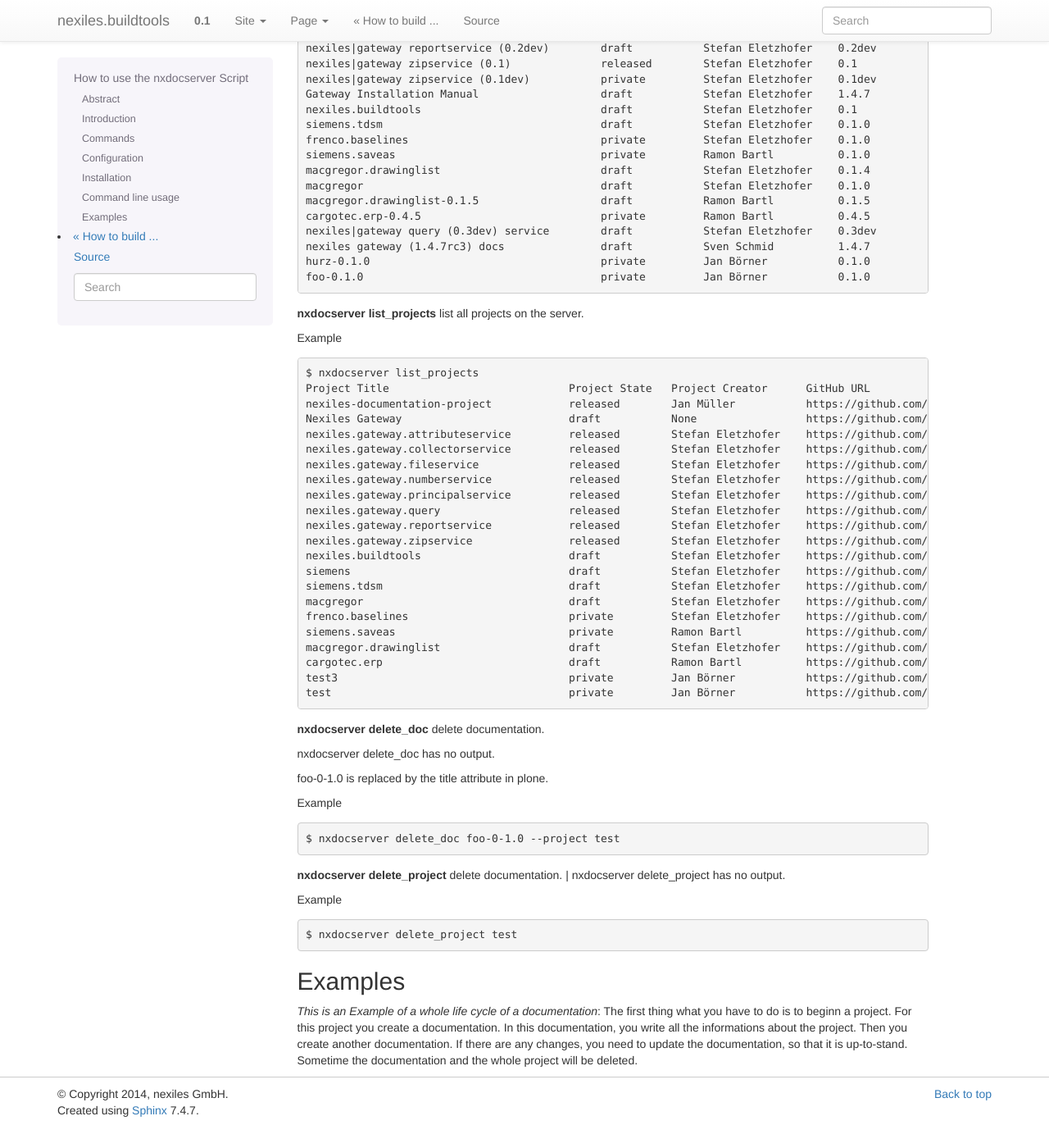
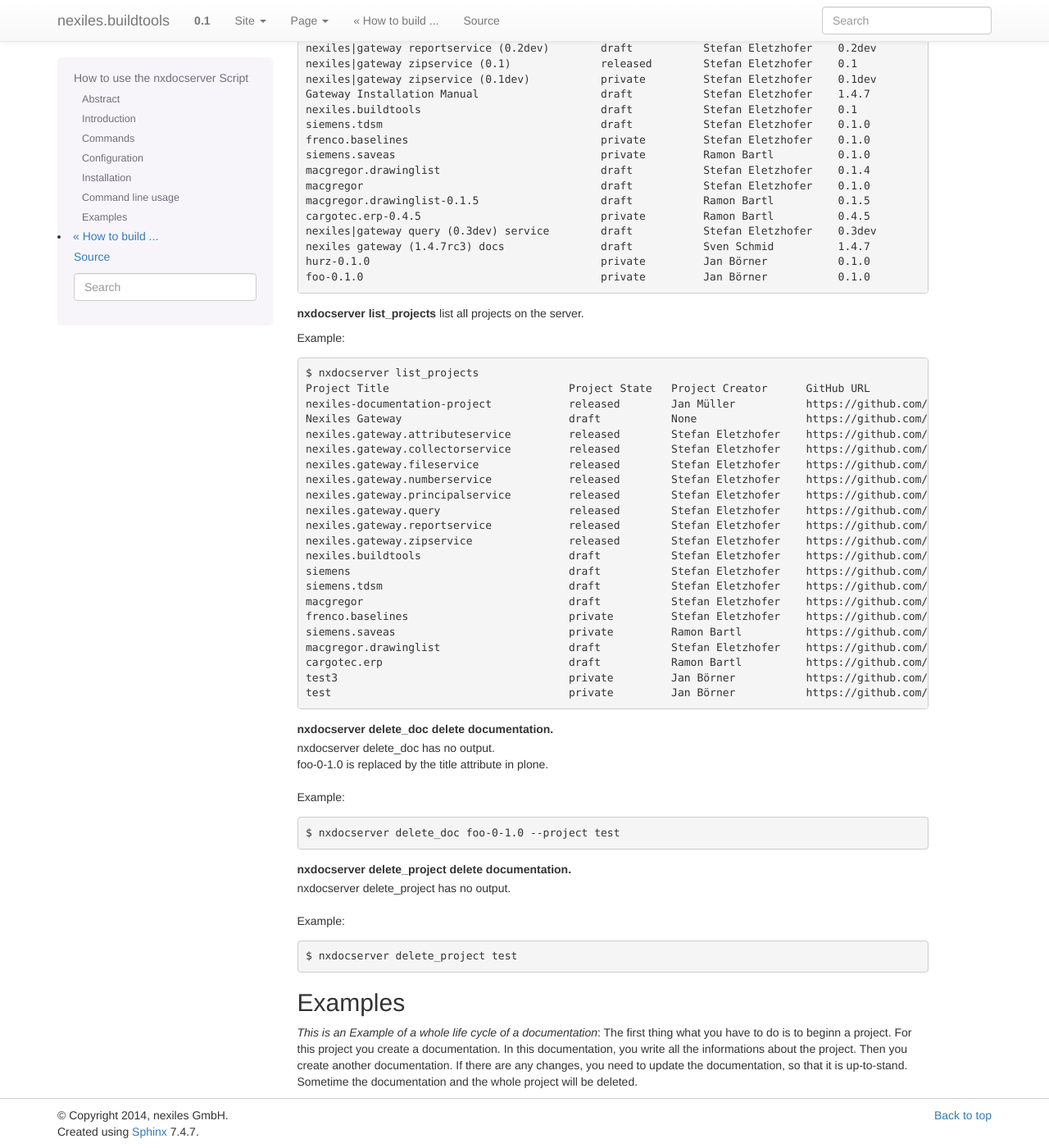
Before and after one commit to nexiles/nexiles.buildtools, a Sphinx documentation site: the page built from docs/nxdocserver.rst, in a window 1280 px wide and 1400 px high, scrolled down 2959 px. Shown: the whole window at 82% size. Built offline with Sphinx 7.4.7, drawn with Linux system fonts in a browser that asks for light colours; pages that are not in the unit, such as notebooks, are missing from menus; before the commit the page ends 4333 px from its top, so only the background shows below that; some of the changed text lies outside the part shown.

Commit message:
added text

```diff
--- a/docs/nxdocserver.rst
+++ b/docs/nxdocserver.rst
@@ -137,7 +137,7 @@
 
 **nxdocserver update_project** update a existing documentation.
 
-Example ::
+Example::
 
   $ nxdocserver update_project test
 nxdocserver update_project has no output.
@@ -145,7 +145,7 @@
 
 **nxdocserver list_docs** list all documentation on the server.
 
-Example ::
+Example::
 
   $ nxdocserver list_docs
   nexiles-documentation-project                 released        Jan Müller           0.1             external   Sep 05, 2014 11:45 AM
@@ -191,7 +191,7 @@
 
 **nxdocserver list_projects** list all projects on the server.
 
-Example ::
+Example::
 
   $ nxdocserver list_projects
   Project Title                            Project State   Project Creator      GitHub URL
@@ -218,20 +218,18 @@
 
 
 **nxdocserver delete_doc** delete documentation.
+ | nxdocserver delete_doc has no output.
+ | foo-0-1.0 is replaced by the title attribute in plone.
 
-nxdocserver delete_doc has no output.
-
-foo-0-1.0 is replaced by the title attribute in plone.
-
-Example ::
+Example::
 
   $ nxdocserver delete_doc foo-0-1.0 --project test
 
 
 **nxdocserver delete_project** delete documentation.
-| nxdocserver delete_project has no output.
+ | nxdocserver delete_project has no output.
 
-Example ::
+Example::
 
   $ nxdocserver delete_project test
 
```
